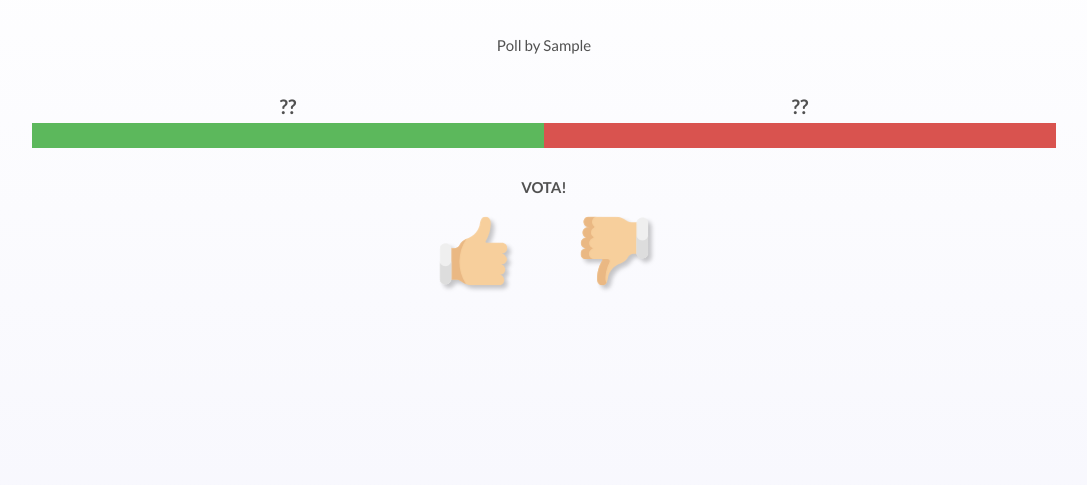
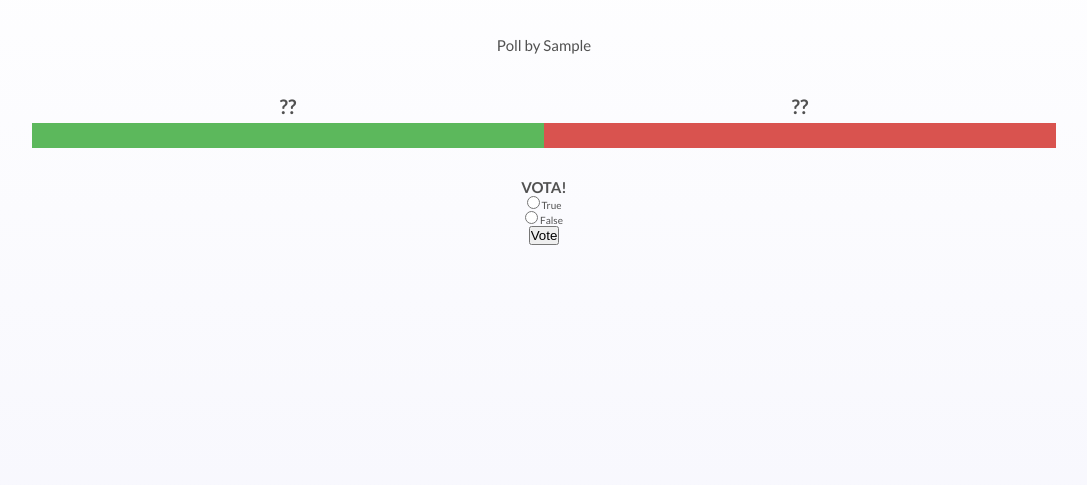
Before and after one commit to Pride-Sin/opinar-source, a Django app: page /vote/1/ in a window 1280 px wide. Shown: the part 148-633 px from the top of the page, without its empty margins (96-1183 px from the left). Run offline with Django 3.2, Linux system fonts and the light colour scheme; tables that the repository leaves empty hold one stand-in row (values such as "Sample post"); some libraries are stand-ins or nearby versions.

Commit message:
Now the vote view creates the vote from the form

```diff
--- a/polls/models.py
+++ b/polls/models.py
@@ -1,4 +1,5 @@
 # Django imports
+from django.contrib.auth.models import AnonymousUser
 from django.db import models
 # Local imports
 from users import models as userModels
@@ -22,7 +23,7 @@ class Poll(models.Model):
 
 
 # Choices for vote
-BOOL_CHOICES = ((True, 'Yes'), (False, 'No'))
+BOOL_CHOICES = ((True, 'yes'), (False, 'no'))
 class Vote(models.Model):
     user = models.ForeignKey(userModels.User, on_delete=models.SET_NULL, null=True)
     vote = models.BooleanField(choices=BOOL_CHOICES)
@@ -31,7 +32,3 @@ class Vote(models.Model):
 class PollVote(models.Model):
     vote = models.ForeignKey(Vote, on_delete=models.SET_NULL, blank=True, null=True)
     poll = models.ForeignKey(Poll, on_delete=models.CASCADE)
-
-    def __str__(self):
-        name = self.poll.question + ' ' + '(' + str(self.vote.user.pk) + ')'
-        return name
--- a/polls/urls.py
+++ b/polls/urls.py
@@ -1,11 +1,13 @@
-from polls.models import Poll
+# Django imports
 from django.urls import path
-from .views import PollCreate, PollList, PollDetail, PollUpdate, PollDelete
+# Local imports
+from .views import PollCreate, PollList, PollDetail, PollUpdate, PollDelete, vote
 
 urlpatterns = [
     path('polls/', PollList.as_view(), name='polls'),
-    path('vote/<int:pk>/', PollDetail.as_view(), name='poll-vote'),
+    path('poll/<int:pk>/', PollDetail.as_view(), name='poll-detail'),
     path('poll/new/', PollCreate.as_view(), name='poll-new'),
     path('poll/update/<int:pk>/', PollUpdate.as_view(), name='poll-update'),
     path('poll/delete/<int:pk>/', PollDelete.as_view(), name='poll-delete'),
+    path('vote/<int:poll_id>/', vote, name='poll-vote'),
 ]
--- a/polls/views.py
+++ b/polls/views.py
@@ -1,12 +1,13 @@
 # Django imports
+from django.shortcuts import get_object_or_404, render
 from django.urls import reverse_lazy
 from django.views.generic.list import ListView
 from django.views.generic.detail import DetailView
 from django.views.generic.edit import CreateView, UpdateView, DeleteView
 from django.contrib.auth.mixins import LoginRequiredMixin
 # Local imports
-from .models import Poll
-from .forms import PollForm
+from .models import Poll, PollVote, Vote as NewVote
+from .forms import PollForm, VoteForm
 
 
 class PollList(LoginRequiredMixin, ListView):
@@ -42,3 +43,24 @@ class PollDelete(LoginRequiredMixin, DeleteView):
     model = Poll
     context_object_name = 'poll'
     success_url = reverse_lazy('polls')
+
+
+def vote(request, poll_id):
+    poll = get_object_or_404(Poll, pk=poll_id)
+    user = request.user
+
+    if 'user_vote' in request.POST:
+        # Result of the vote in form
+        user_vote = request.POST['user_vote']
+
+        if user_vote == 'true':
+            user_vote = True
+        else:
+            user_vote = False
+
+        # Create the vote
+        new_vote, vote_created = NewVote.objects.get_or_create(user=user, vote=user_vote)
+
+
+    context = {'poll' : poll, 'user' : user}
+    return render(request, 'vote.html', context=context)
--- a/templates/vote.html
+++ b/templates/vote.html
@@ -4,7 +4,7 @@
 
 <div class="wrapper-vote">
     <div class="vote-page__title">
-        <h1 class="vote-page__title-text header-primary">{{PollVotes.poll.question}}</h1>
+        <h1 class="vote-page__title-text header-primary">{{poll.question}}</h1>
         <p class="vote-page__title-date">{{poll.created}}</p>
     </div>
 
@@ -22,7 +22,11 @@
 
         <form method="POST">{% csrf_token %}
 
-        {{form.as_p}}
+            <input type="radio" name="user_vote" value="true">
+            <label for="true">True</label><br>
+
+            <input type="radio" name="user_vote" value="false">
+            <label for="false">False</label><br>
 
         <input type="submit" value="Vote">
 
```
Also changed, not shown: polls/forms.py (+11 -1 lines).
